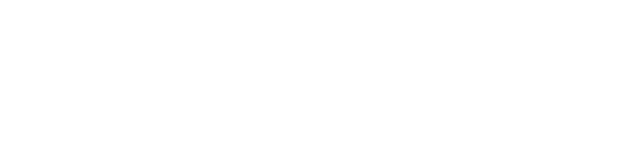
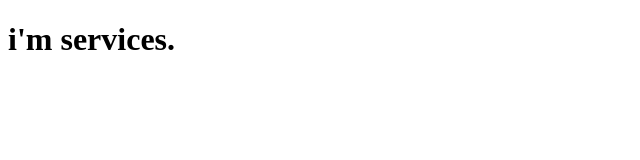
Before and after one commit to ThetThet8187/testing, a plain HTML site: page services.html in a window 1280 px wide. Shown: the whole page, without its empty margins (0-640 px from the left). Drawn offline with Linux system fonts and the light colour scheme.

Commit message:
services update

```diff
--- a/services.html
+++ b/services.html
@@ -7,6 +7,6 @@
     <title>Document</title>
 </head>
 <body>
-
+    <h1>i'm services.</h1>
 </body>
 </html>
```
